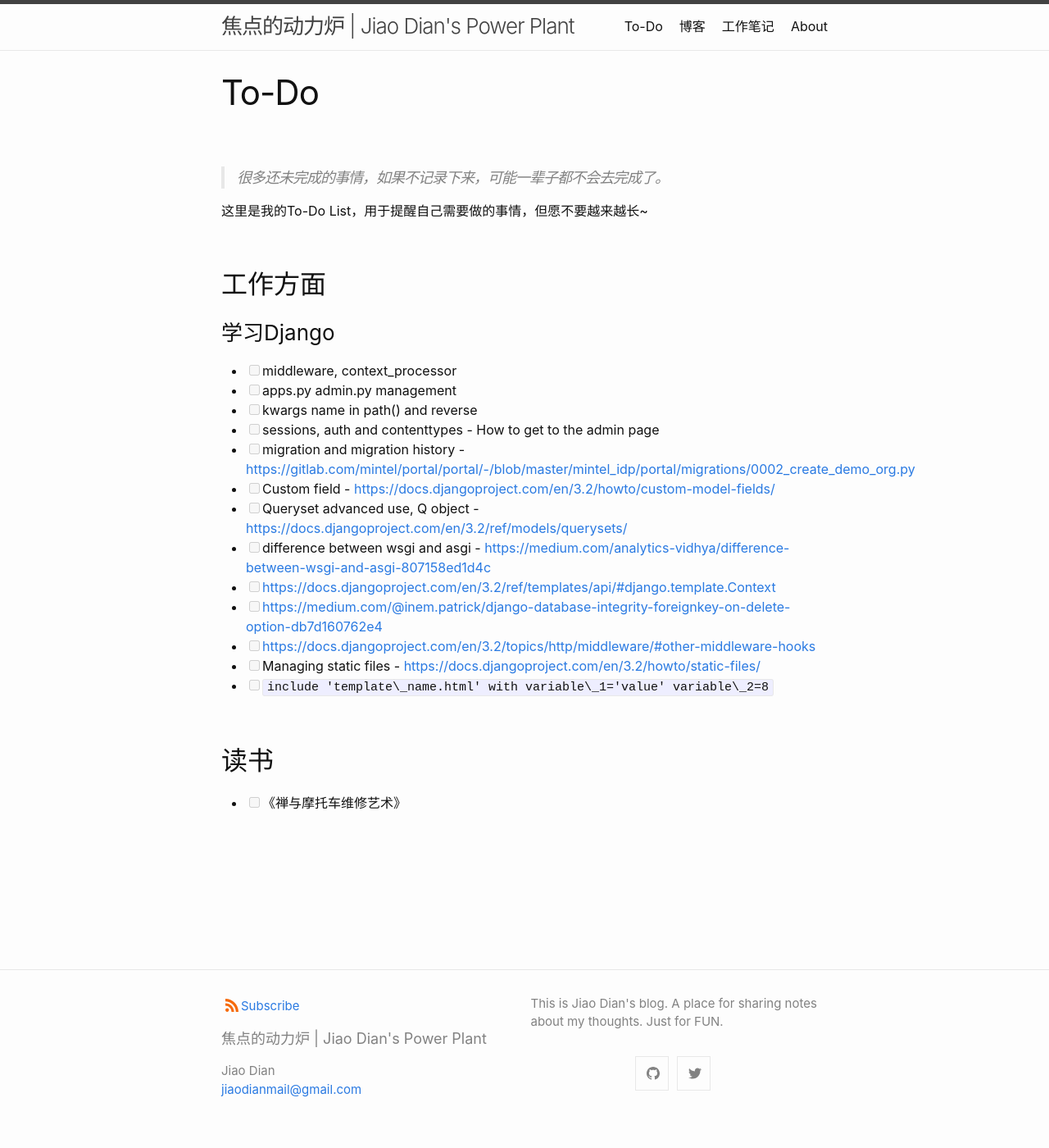
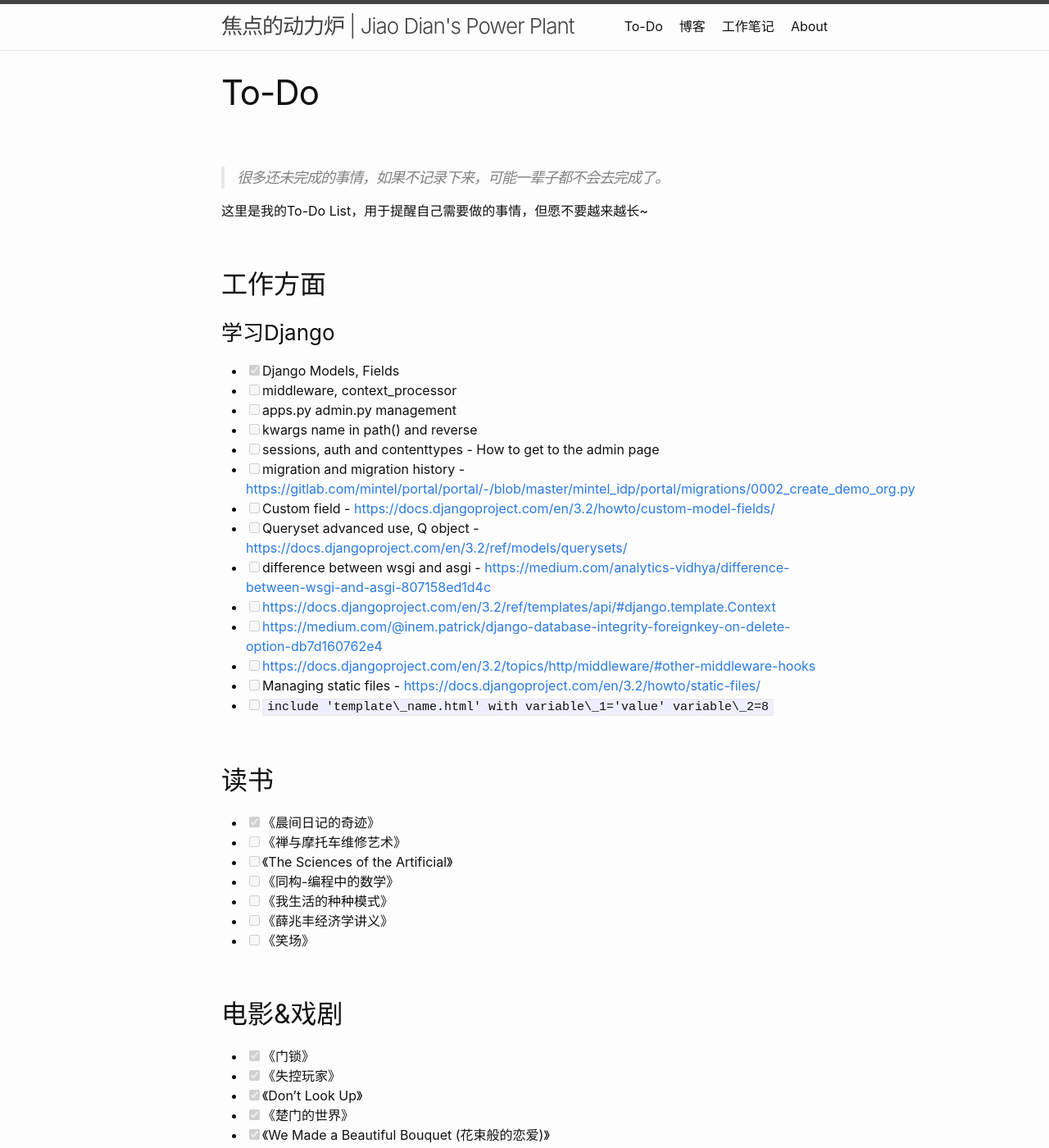
Before and after one commit to dianjiaogit/dianjiaogit.github.io, a Jekyll site: the page built from todo.md, in a window 1280 px wide and 1400 px high. Shown: the whole window at 82% size. Built offline with Jekyll 4.4.1, drawn with Linux system fonts in a browser that asks for light colours.

Commit message:
todo list updated

```diff
--- a/todo.md
+++ b/todo.md
@@ -14,6 +14,7 @@ permalink: /todo/
 
 
 ### 学习Django
+- [x] Django Models, Fields
 - [ ] middleware, context_processor
 - [ ] apps.py admin.py management
 - [ ] kwargs name in path() and reverse
@@ -31,4 +32,21 @@ permalink: /todo/
 <br>
 
 ## 读书
+- [x] 《晨间日记的奇迹》
 - [ ] 《禅与摩托车维修艺术》
+- [ ] 《The Sciences of the Artificial》
+- [ ] 《同构-编程中的数学》
+- [ ] 《我生活的种种模式》
+- [ ] 《薛兆丰经济学讲义》
+- [ ] 《笑场》
+
+<br>
+
+## 电影&戏剧
+- [x] 《门锁》
+- [x] 《失控玩家》
+- [x] 《Don't Look Up》
+- [x] 《楚门的世界》
+- [x] 《We Made a Beautiful Bouquet (花束般的恋爱)》
+- [x] 《钦差大臣》
+- [ ] 《芬奇》
```
Also changed, not shown: 2 other files.
